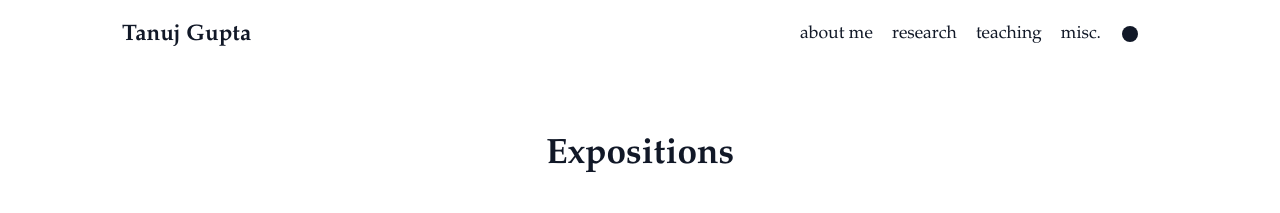
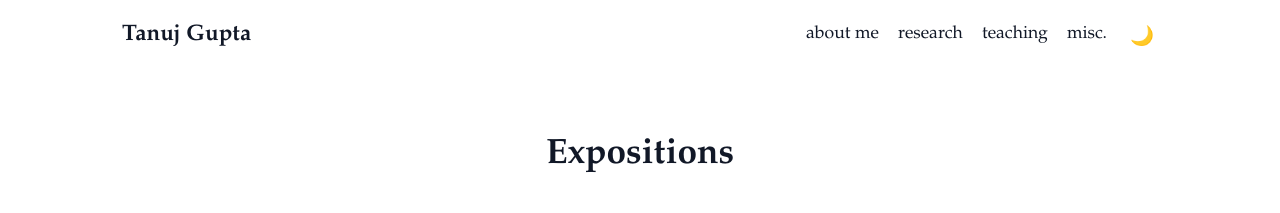
Before and after one commit to tanujmath/tanujmath.github.io, a Jekyll site: the page built from misc.md, in a window 1280 px wide. Shown: the top 213 px of the page. Built offline with Jekyll 4.4.1, drawn with Linux system fonts in a browser that asks for light colours.

Commit message:
Revert "new dark mode toggle button"
This reverts commit 4e61502bf5f39473e20e4a3032d0238e93e99918.

```diff
--- a/_layouts/default.html
+++ b/_layouts/default.html
@@ -70,10 +70,8 @@
         misc.
       </a>
 
-      <button
-        id="theme-toggle"
-        class="theme-switch"
-        aria-label="Toggle theme">
+      <button id="theme-toggle" aria-label="Toggle dark mode">
+        <span id="theme-icon">🌙</span>
       </button>
 
     </nav>
--- a/assets/css/style.css
+++ b/assets/css/style.css
@@ -120,48 +120,6 @@ h2 {
   transform: scale(1.15);
 }
 
-.theme-switch {
-  width: 38px;
-  height: 22px;
-
-  border-radius: 999px;
-
-  border: 1px solid var(--border);
-
-  background: var(--bg);
-
-  position: relative;
-
-  cursor: pointer;
-
-  padding: 0;
-
-  transition: all 0.2s ease;
-}
-
-.theme-switch::before {
-  content: "";
-
-  width: 16px;
-  height: 16px;
-
-  border-radius: 50%;
-
-  background: var(--text);
-
-  position: absolute;
-
-  left: 2px;
-  top: 2px;
-
-  transition: transform 0.2s ease;
-}
-
-[data-theme="dark"] .theme-switch::before {
-  transform: translateX(16px);
-}
-
-
 .site-footer {
   text-align: center;
   padding: 1.25rem 1rem;
```
Also changed, not shown: 2 other files.
